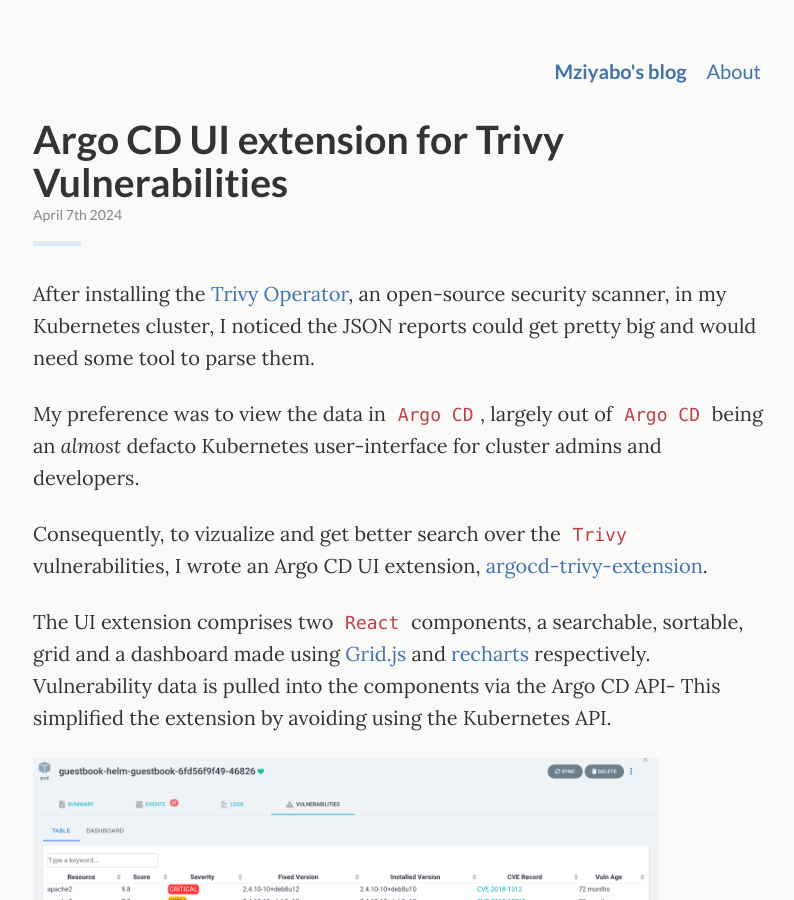
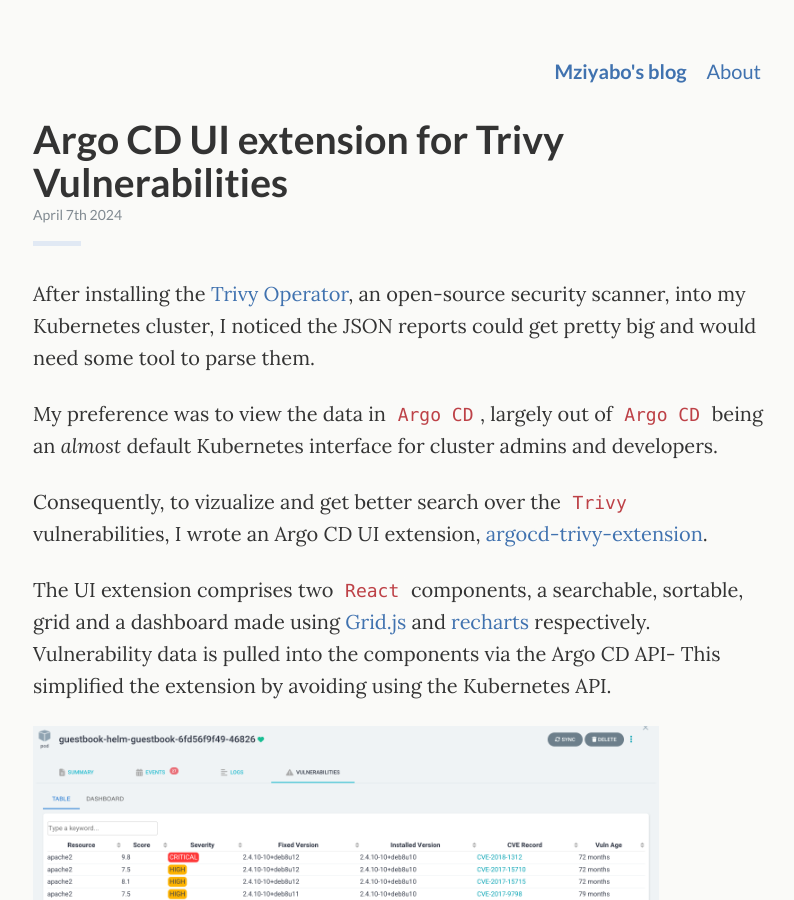
Before and after one commit to mziyabo/mziyabo.github.io, a Jekyll site: the page built from _posts/2024-04-07-argo-cd-ui-extension-for-trivy-vulnerabilities.md, in a window 1280 px wide and 900 px high. Shown: the whole window, without its empty margins (239-1033 px from the left). Built offline with Jekyll 4.4.1, drawn with Linux system fonts in a browser that asks for light colours; comment, search, counter and statistics services are not loaded.

Commit message:
edit page: argocd ui extension

```diff
--- a/_posts/2024-04-07-argo-cd-ui-extension-for-trivy-vulnerabilities.md
+++ b/_posts/2024-04-07-argo-cd-ui-extension-for-trivy-vulnerabilities.md
@@ -8,9 +8,9 @@ comments: true
 image: "/assets/img/vuln-dashboard.png"
 ---
 
-After installing the [Trivy Operator](https://aquasecurity.github.io/trivy-operator), an open-source security scanner, in my Kubernetes cluster, I noticed the JSON reports could get pretty big and would need some tool to parse them.
+After installing the [Trivy Operator](https://aquasecurity.github.io/trivy-operator), an open-source security scanner, into my Kubernetes cluster, I noticed the JSON reports could get pretty big and would need some tool to parse them.
 
-My preference was to view the data in `Argo CD`, largely out of `Argo CD` being an *almost* defacto Kubernetes user-interface for cluster admins and developers.
+My preference was to view the data in `Argo CD`, largely out of `Argo CD` being an *almost* default Kubernetes interface for cluster admins and developers.
 
 Consequently, to vizualize and get better search over the `Trivy` vulnerabilities, I wrote an Argo CD UI extension, [argocd-trivy-extension](https://github.com/mziyabo/argocd-trivy-extension).
 
```
